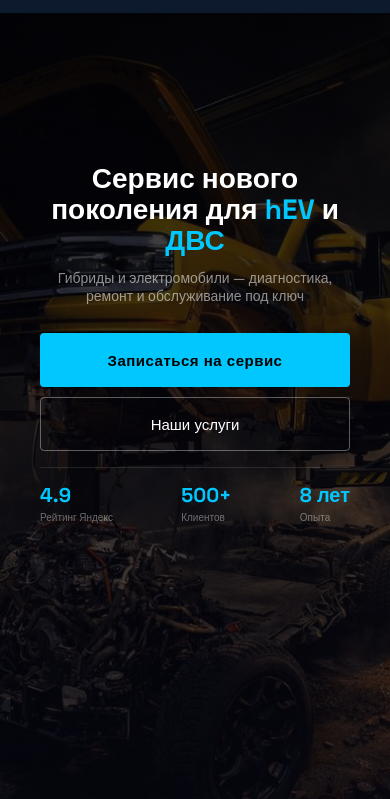
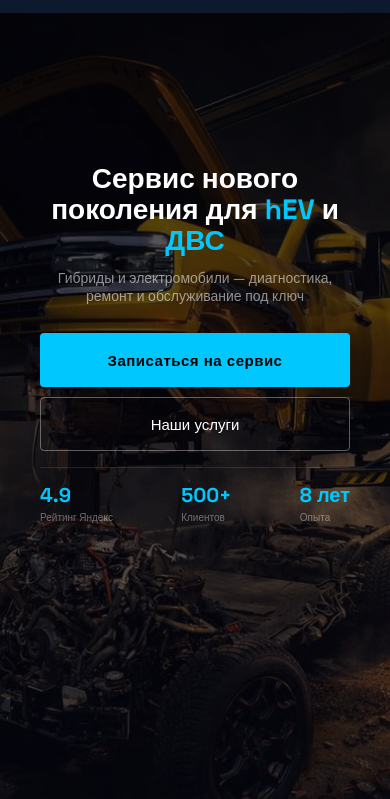
Before and after one commit to damirkabanov58-cyber/autoservice, a plain HTML site: page index.html in a window 390 px wide. Shown: the part 45-844 px from the top of the page. Drawn offline with Linux system fonts and the light colour scheme.

Commit message:
fix hero overlay

```diff
--- a/index.html
+++ b/index.html
@@ -245,8 +245,8 @@
     .location-photos { height: 260px; }
 
     /* HERO С ФОТО */
-    .hero { background: url('images/Leo 5.jpg') center center / cover no-repeat !important; position: relative; min-height: 100vh; height: auto; margin-bottom: 0; padding-bottom: 0; }
-    .hero::before { content: ''; position: absolute; inset: 0; background: rgba(6,6,16,0.45); z-index: 1; }
+    .hero { background: url('images/Leo 5.jpg') center center / cover no-repeat !important; background-attachment: scroll !important; min-height: 100vh; height: auto; margin-bottom: 0; padding-bottom: 0; position: relative; }
+    .hero::after { content: ''; position: absolute; inset: 0; background: rgba(6,6,16,0.25); z-index: 1; }
     .hero-content { position: relative; z-index: 2; }
 
     /* СЕКЦИИ — единый фон */
```
